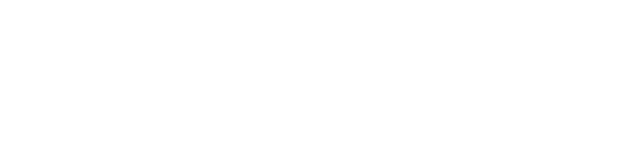
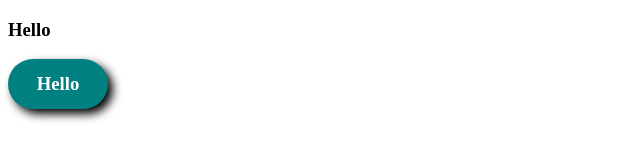
Before and after one commit to You726/first-git-study, a plain HTML site: page index.html in a window 1280 px wide. Shown: the whole page, without its empty margins (0-640 px from the left). Drawn offline with Linux system fonts and the light colour scheme.

Commit message:
upload html and css

```diff
--- a/index.html
+++ b/index.html
@@ -7,7 +7,9 @@
     <link rel="stylesheet" href="style.css">
 </head>
 <body>
-    <h3 class="jo"></h3>
-    <h3 class="an"></h3>
+    <h3 class="jo">Hello</h3>
+ <div class="div__an">
+    <h3 class="an">Hello</h3>
+ </div>
 </body>
 </html>
--- a/style.css
+++ b/style.css
@@ -0,0 +1,16 @@
+.div__an {
+    width: 100px;
+    height: 50px;
+    background-color: teal;
+    display: flex;
+    justify-content: center;
+    align-items: center;
+    border-radius: 30px;
+    box-shadow: 5px 5px 10px black;
+}
+
+.an {
+    font-weight: 600;
+    padding:8px;
+    color: white;
+}
```
